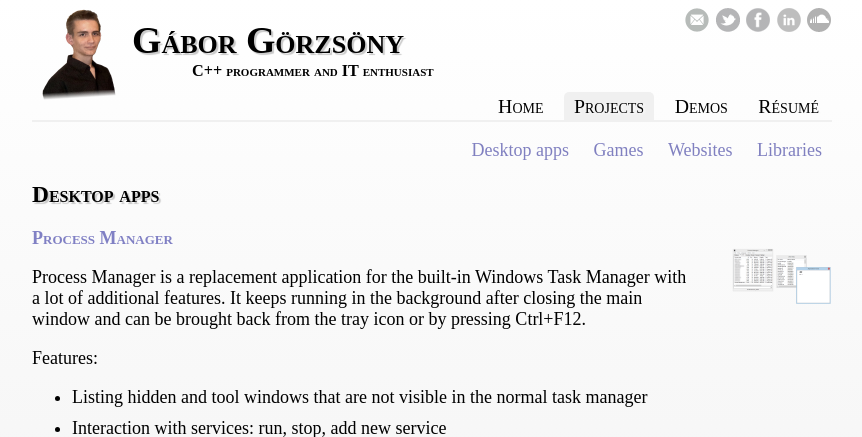
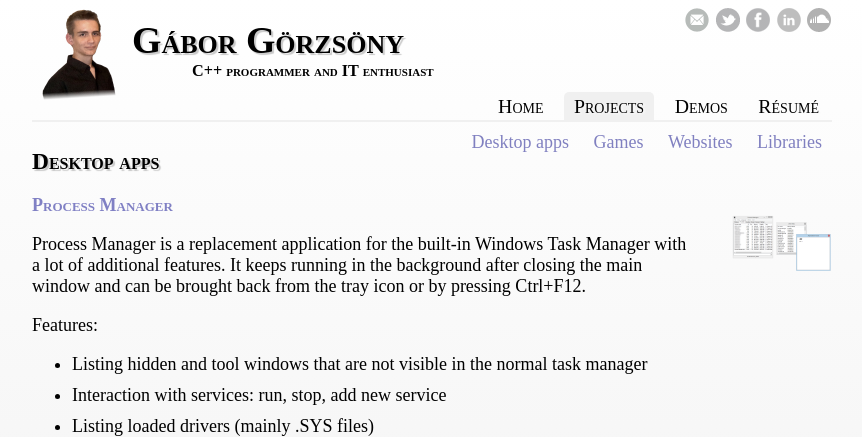
Before and after one commit to razzie/first_personal_website, a PHP site: page /projects/ in a window 1280 px wide. Shown: the top 437 px of the page, without its empty margins (208-1070 px from the left). Run offline with PHP 8.4, Linux system fonts and the light colour scheme.

Commit message:
Fixed page-nav margins

```diff
--- a/core/style.css
+++ b/core/style.css
@@ -208,7 +208,8 @@ main li
 .page-nav
 {
 	text-align: right;
-	/*margin-top: -2px;*/
+	margin-top: 10px;
+	margin-bottom: -25px;
 }
 
 .page-nav li
```
